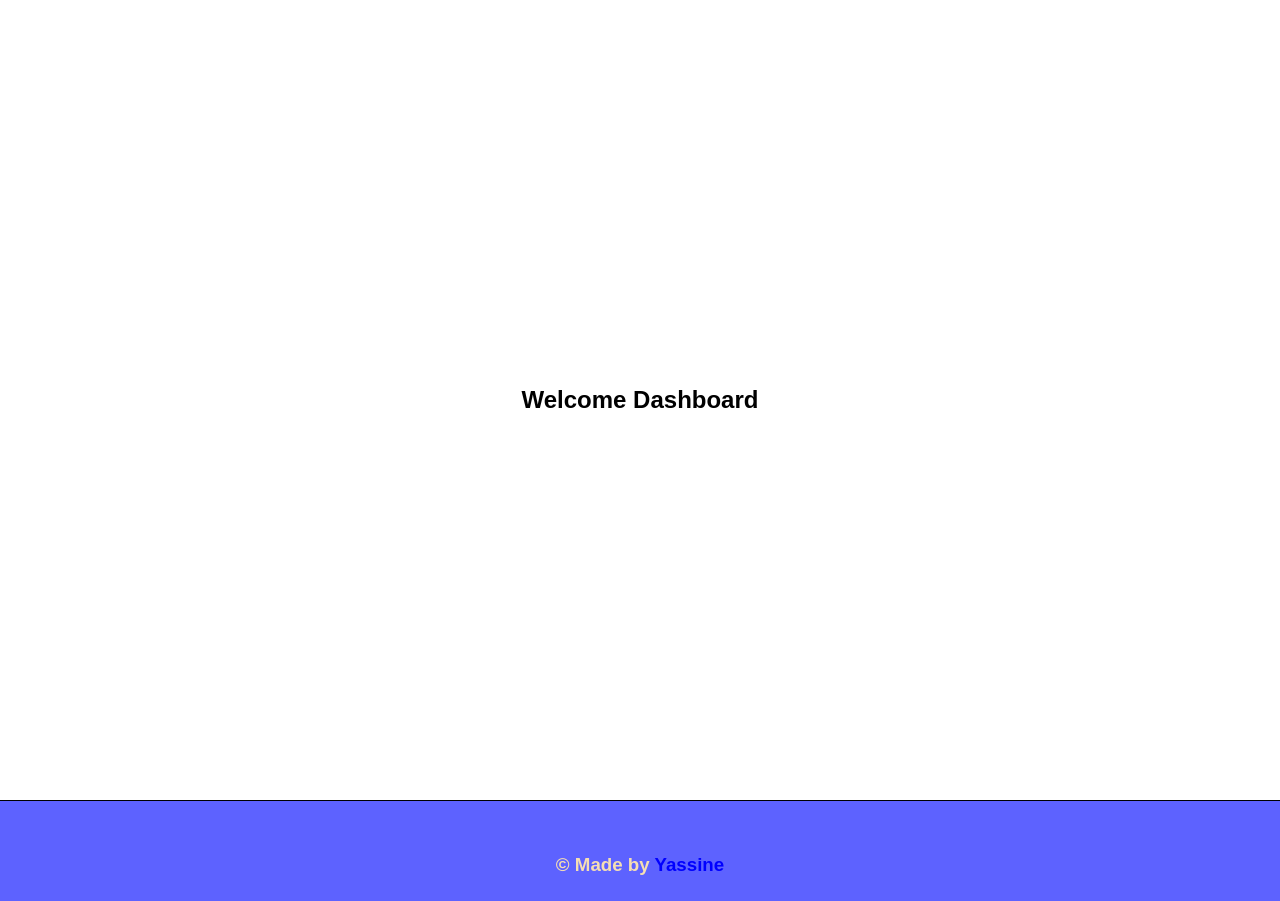
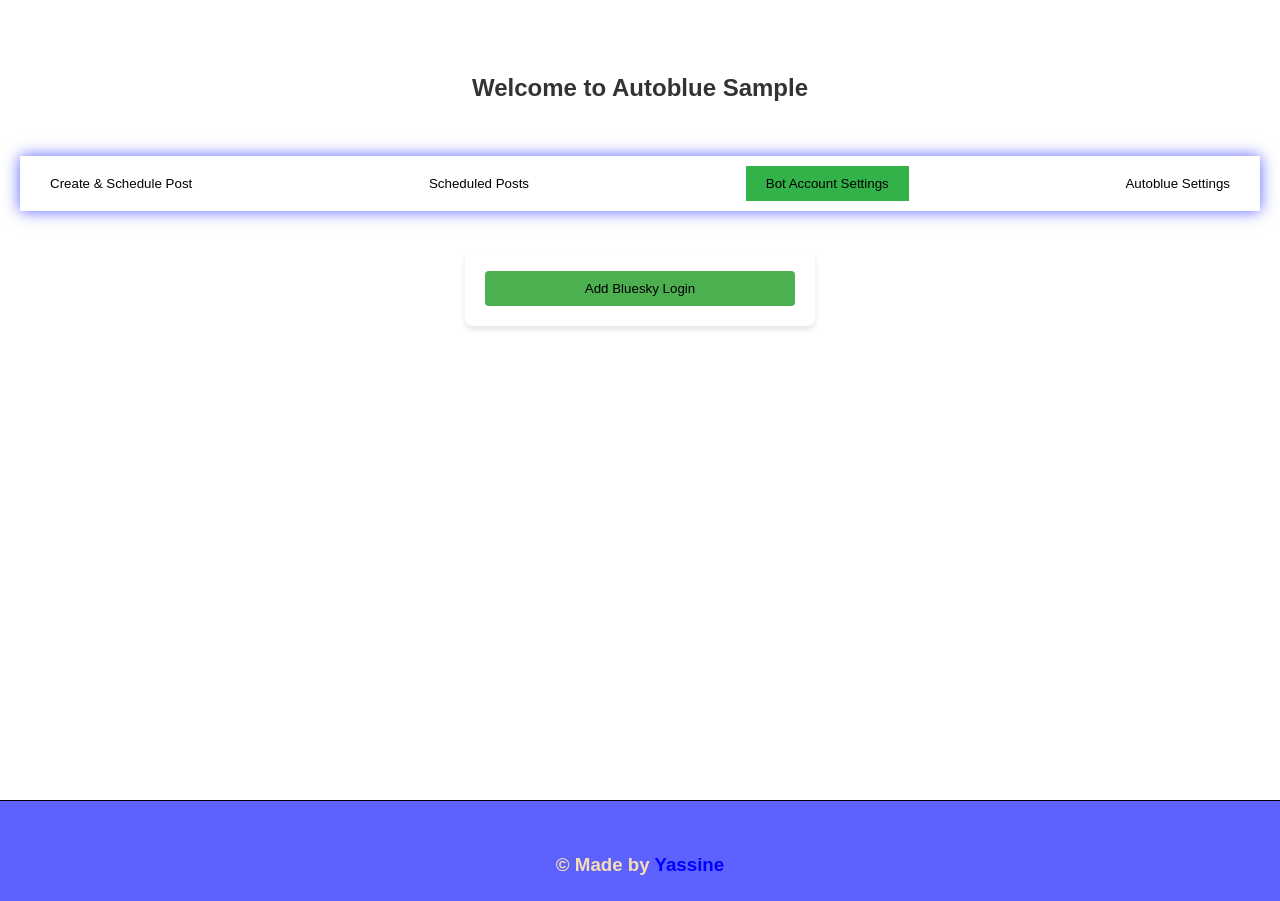
Before and after one commit to fulanii/autoblue, a Django app: page /dashboard/ in a window 1280 px wide. Shown: the part 84-985 px from the top of the page. Run offline with Django 5.2, Linux system fonts and the light colour scheme; the visitor is signed in with stand-in values (Sample User, id 1).

Commit message:
finished dashboard site setting page

```diff
--- a/auto_app/urls.py
+++ b/auto_app/urls.py
@@ -8,5 +8,6 @@
     path("login/", views.login_view, name="login_view"),
     path("dashboard/", views.dashboard, name="dashboard"),
     path('logout/', views.user_logout, name='logout'),
-
+    path('password_change/', views.password_change, name='password_change'),
+    path("delete_account/", views.delete_account, name="delete_account")
 ]
--- a/auto_app/views.py
+++ b/auto_app/views.py
@@ -61,3 +61,26 @@
 def user_logout(request):
     logout(request)
     return redirect('login_view')
+
+@require_POST
+@login_required
+def password_change(request):
+    cur_pass = request.POST.get("cur-pass")
+    new_pass = request.POST.get("new-pass")
+
+    user = request.user  # Get the currently logged-in user
+
+    if user.check_password(cur_pass):  # Check if the provided current password is correct
+        user.set_password(new_pass)  # Change the user's password
+        user.save()  # Save changes to the database
+        return JsonResponse({"success": True, "message": "Password changed successfully"})
+    else:
+        return JsonResponse({"success": False, "message": "Current password is incorrect"})
+
+@login_required
+def delete_account(request):
+    # account deletion logic
+
+    # redirect to home
+
+    return JsonResponse({"success": True, "message": "Account deleted successfully"})
--- a/static/auto_app/css/pages/dashboard.css
+++ b/static/auto_app/css/pages/dashboard.css
@@ -1,6 +1,110 @@
-#dashboard{
-    height: 100%;
-    display: flex;
-    justify-content: center;
-    align-items: center;
+#dashboard {
+  font-family: Arial, sans-serif;
+  padding: 20px;
+  height: 100%;
 }
+
+.dashboard-header h1 {
+  color: #333;
+  text-align: center;
+
+  margin: 50px;
+}
+
+.dashboard-tabs {
+  display: flex;
+  justify-content: space-between;
+  /* background-color: #fff; */
+  padding: 10px;
+  box-shadow: 0 0 15px var(--primary-bg-color);
+}
+
+.tab-button {
+  padding: 10px 20px;
+  border: none;
+  /* background: #ddd; */
+  cursor: pointer;
+  transition: background 0.3s;
+}
+
+.tab-button.active {
+  background: var(--primary-btn-bg-color);
+  /* color: white; */
+}
+
+.tab-content {
+  margin-top: 20px;
+  padding: 20px;
+  border-radius: 8px;
+}
+/* settings card ----------------- settings card */
+/* settings card  ----------------- settings card  */
+
+.settings-div {
+  display: flex;
+  justify-content: center;
+}
+.settings-card {
+  border: 1px solid #ddd;
+  padding: 20px;
+  border-radius: 8px;
+  box-shadow: 0 4px 6px rgba(0, 0, 0, 0.1);
+  width: fit-content;
+  font-family: Arial, sans-serif;
+}
+.settings-card h3 {
+  margin: 10px 0 10px 0;
+}
+.settings-card input {
+  display: block;
+  width: 100%;
+  margin-bottom: 10px;
+  padding: 8px;
+  border-radius: 4px;
+  border: 1px solid #ccc;
+}
+/* .settings-card button {
+  margin-right: 10px;
+  padding: 10px 20px;
+  background-color: #4caf50;
+  color: white;
+  border: none;
+  border-radius: 4px;
+  cursor: pointer;
+} */
+.delete-account {
+  width: 100%;
+  background-color: #f44336;
+  margin-right: 10px;
+  padding: 10px 20px;
+  border: none;
+  border-radius: 4px;
+  cursor: pointer;
+}
+#togglePassword {
+  margin-bottom: 10px;
+}
+
+/* bot card ----------------- bot card */
+/* bot card  ----------------- bot card  */
+.bot-div {
+  display: flex;
+  justify-content: center;
+}
+.bot-card {
+  width: 350px;
+  padding: 20px;
+  border-radius: 8px;
+  box-shadow: 0 4px 6px rgba(0, 0, 0, 0.1);
+  background: #fff;
+  font-family: Arial, sans-serif;
+}
+.bot-card button {
+  margin-right: 10px;
+  padding: 10px 20px;
+  background-color: #4caf50;
+  border: none;
+  border-radius: 4px;
+  cursor: pointer;
+  width: 100%;
+}
--- /dev/null
+++ b/static/auto_app/javascript/pages/dashboard.js
@@ -0,0 +1,103 @@
+"use strict";
+
+const changePassForm = document.querySelector("#change-pass");
+const deleteAccBtn = document.querySelector(".delete-account");
+const curPasswordInput = document.getElementById("cur-pass");
+const newPasswordInput = document.getElementById("new-pass");
+const togglePassword = document.getElementById("togglePassword");
+const addLoginBtn = document.querySelector(".add-login");
+const addedusername = document.querySelector(".added-username");
+const addedPassword = document.querySelector(".added-password");
+
+// tabs
+document.querySelectorAll(".tab-button").forEach((button) => {
+  button.addEventListener("click", () => {
+    document
+      .querySelectorAll(".tab-button")
+      .forEach((btn) => btn.classList.remove("active"));
+    document
+      .querySelectorAll(".tab-content")
+      .forEach((content) => (content.style.display = "none"));
+
+    button.classList.add("active");
+    document.getElementById(button.dataset.tab).style.display = "flex";
+  });
+});
+
+//  password update
+changePassForm.addEventListener("submit", (event) => {
+  event.preventDefault();
+  const changePassFormData = new FormData(changePassForm);
+
+  fetch(changePassForm.action, {
+    method: changePassForm.method,
+    body: changePassFormData,
+    headers: {
+      Accept: "application/json", // Expect a JSON response
+    },
+  })
+    .then((response) => {
+      return response.json();
+    })
+    .then((data) => {
+      if (data.success === true) {
+        // change later to something better looking
+        alert(data.message);
+        changePassForm.reset();
+      } else {
+        // change later to something better looking
+        alert(data.message);
+        changePassForm.reset();
+      }
+    });
+});
+
+// account deletion
+deleteAccBtn.addEventListener("click", () => {
+  const userConfirmed = confirm(
+    "Are you sure you want to delete your account? This action cannot be undone."
+  );
+
+  if (userConfirmed) {
+    fetch("/delete_account/", {
+      method: "GET",
+      headers: {
+        Accept: "application/json",
+      },
+    })
+      .then((response) => {
+        return response.json();
+      })
+      .then((data) => {
+        console.log(data);
+      });
+  }
+});
+
+// toggle passowrd
+togglePassword.addEventListener("click", () => {
+  const curType =
+    curPasswordInput.getAttribute("type") === "password" ? "text" : "password";
+  const newType =
+    curPasswordInput.getAttribute("type") === "password" ? "text" : "password";
+
+  curPasswordInput.setAttribute("type", curType);
+  newPasswordInput.setAttribute("type", newType);
+
+  togglePassword.textContent = curType === "password" ? "Show" : "Hide";
+});
+
+// toggle bot username & password
+function toggleVisibility(inputId) {
+  const inputField = document.getElementById(inputId);
+  inputField.type = inputField.type === "password" ? "text" : "password";
+}
+
+// add login btn
+addLoginBtn.addEventListener("click", () => {
+  const username = prompt("Enter your username");
+  const passowrd = prompt("Enter your password");
+
+  addedusername.textContent = username;
+  addedPassword.textContent = passowrd;
+});
--- a/templates/auto_app/base.html
+++ b/templates/auto_app/base.html
@@ -6,7 +6,11 @@
     <meta charset="UTF-8" />
     <meta name="viewport" content="width=device-width, initial-scale=1.0" />
 
+    <!-- title -->
     <title>Autoblue</title>
+
+    <!-- Favicon -->
+    <link rel="icon" type="image/x-icon" href="{% static 'auto_app/images/favicon.ico' %}" />
 
     <!--  css files -->
     <link rel="stylesheet" href="{% static 'auto_app/css/main.css' %}" />
--- a/templates/auto_app/dashboard.html
+++ b/templates/auto_app/dashboard.html
@@ -1,16 +1,73 @@
-{% extends "auto_app/base.html" %}
+{% extends "auto_app/base.html" %} {% load static %} {% block content %}
+<section id="dashboard">
+  <div class="dashboard-header">
+    <h1>Welcome to Autoblue {{ user.username|title }}</h1>
+  </div>
 
-<!--  -->
+  <nav class="dashboard-tabs">
+    <button class="tab-button" data-tab="tab1">Create & Schedule Post</button>
+    <button class="tab-button" data-tab="tab2">Scheduled Posts</button>
+    <button class="tab-button active" data-tab="tab3">
+      Bot Account Settings
+    </button>
+    <button class="tab-button" data-tab="tab4">Autoblue Settings</button>
+  </nav>
 
-{% load static %}
+  <div class="tab-content" id="tab1" style="display: none">
+    <h2>Create & Schedule Post</h2>
+    <form>
+      <!-- Post creation form here -->
+    </form>
+  </div>
+  <div class="tab-content" id="tab2" style="display: none">
+    <h2>Scheduled Posts</h2>
+    <!-- Scheduled posts table or list here -->
+  </div>
+  <div class="tab-content bot-div" id="tab3">
+    <div class="bot-card">
+      <button class="add-login">Add Bluesky Login</button>
 
-<!--  -->
-{% block content %}
-<section id="dashboard">
-    <h1>Welcome Dashboard</h1>
+      <div class="added-logins-div">
+        <p class="added-username"></p>
+        <p class="added-password"></p>
+      </div>
+    </div>
+  </div>
+  <div class="tab-content settings-div" id="tab4" style="display: none">
+    <div class="settings-card">
+      <p>
+        <strong>Account Created:</strong> {{ user.date_joined | date:"F j, Y" }}
+      </p>
+      <p><strong>Username:</strong> {{user.username|title}}</p>
+      <h3>Change Password</h3>
+      <form action="/password_change/" method="post" id="change-pass">
+        {% csrf_token %}
+        <input
+          type="password"
+          name="cur-pass"
+          id="cur-pass"
+          placeholder="Current Password"
+          autocomplete="current-password"
+          required
+          minlength="6"
+        />
+        <input
+          type="password"
+          name="new-pass"
+          id="new-pass"
+          placeholder="New Password"
+          autocomplete="new-password"
+          required
+          minlength="6"
+        />
+        <button type="button" id="togglePassword">Show</button>
+        <input type="submit" />
+      </form>
+      <h3>Delete Account</h3>
+      <button class="delete-account">Delete Account</button>
+    </div>
+  </div>
 </section>
+{% endblock %} {% block page_js %}
+<script src="{% static 'auto_app/javascript/pages/dashboard.js' %}"></script>
 {% endblock %}
-
-{% block page_js %}
-
-{% endblock %}
```
Also changed, not shown: static/auto_app/images/favicon.ico (added).
